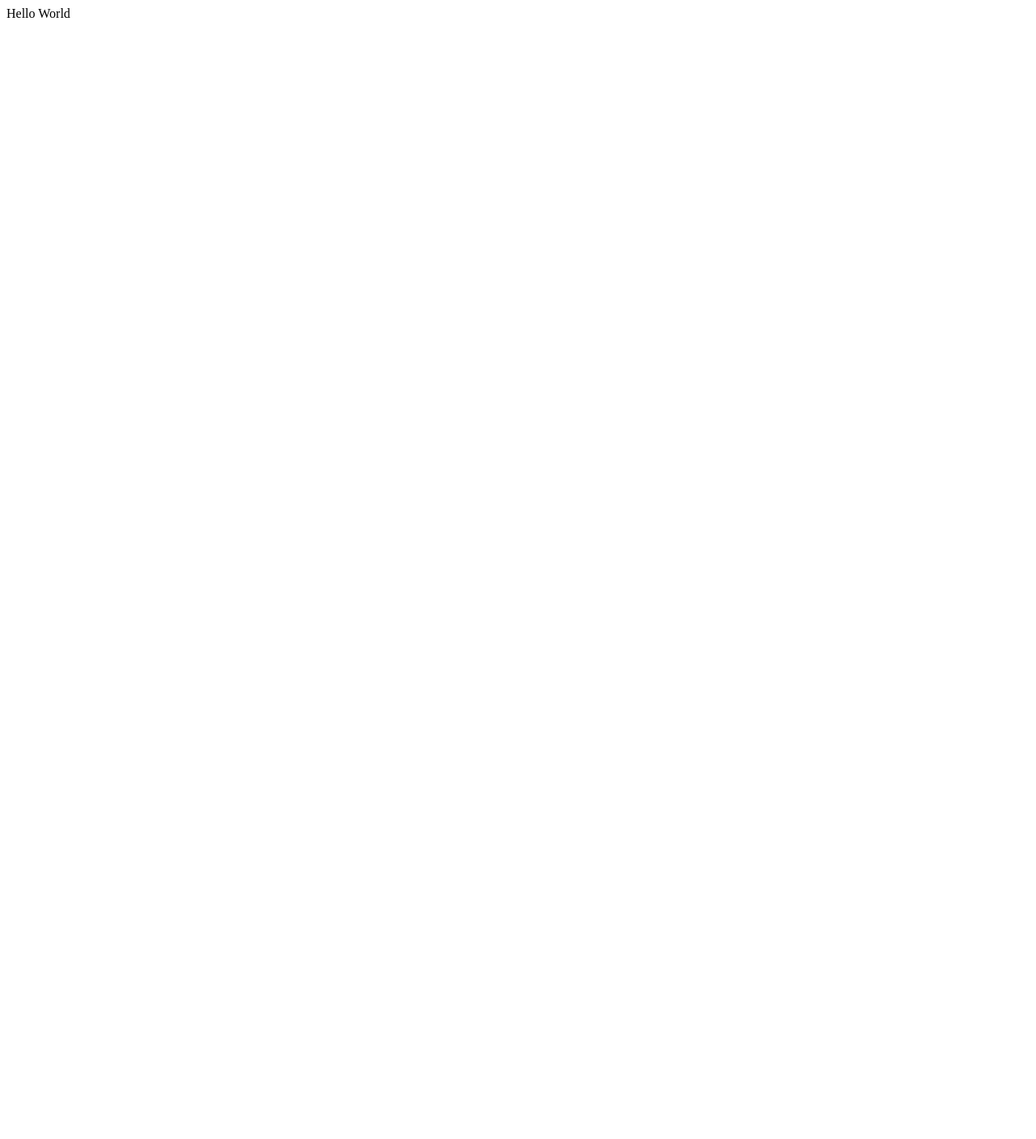
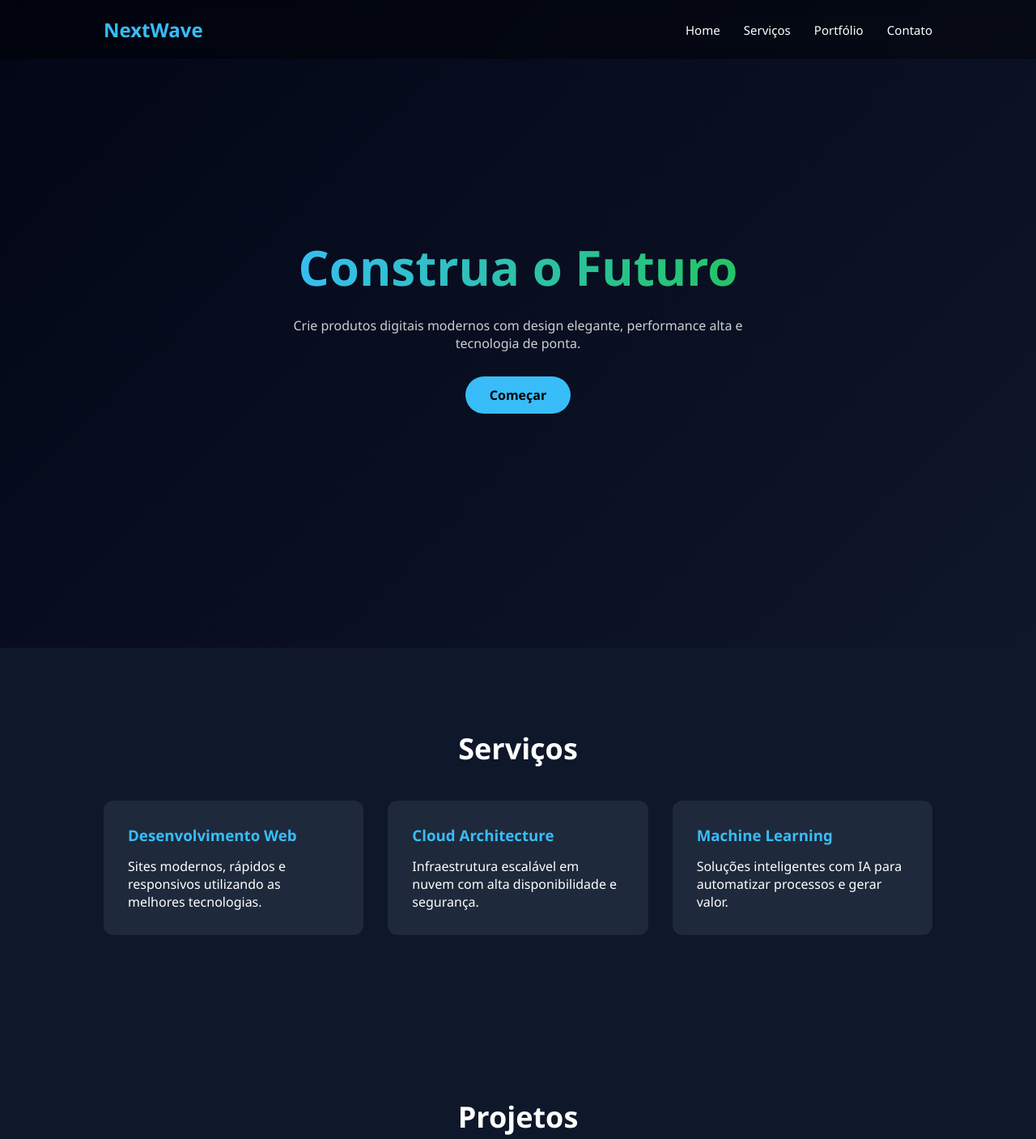
Before and after one commit to HSantana04/aula-nuvem, a plain HTML site: page index.html in a window 1280 px wide. Shown: the top 1407 px of the page at 81% size. Before the commit the page ends 800 px from the top, so only its background shows below. Drawn offline with Linux system fonts and the light colour scheme.

Commit message:
Update index.html

```diff
--- a/index.html
+++ b/index.html
@@ -1,11 +1,333 @@
 <!DOCTYPE html>
-<html lang="en">
+<html lang="pt-BR">
 <head>
-    <meta charset="UTF-8">
-    <meta name="viewport" content="width=device-width, initial-scale=1.0">
-    <title>Document</title>
+<meta charset="UTF-8">
+<meta name="viewport" content="width=device-width, initial-scale=1.0">
+<title>NextWave</title>
+
+<style>
+
+*{
+margin:0;
+padding:0;
+box-sizing:border-box;
+font-family:Segoe UI,Arial;
+}
+
+body{
+background:#0f172a;
+color:white;
+scroll-behavior:smooth;
+}
+
+header{
+position:fixed;
+top:0;
+width:100%;
+display:flex;
+justify-content:space-between;
+align-items:center;
+padding:20px 10%;
+background:rgba(0,0,0,0.4);
+backdrop-filter:blur(10px);
+z-index:1000;
+}
+
+.logo{
+font-size:24px;
+font-weight:bold;
+color:#38bdf8;
+}
+
+nav a{
+color:white;
+margin-left:25px;
+text-decoration:none;
+font-size:15px;
+transition:0.3s;
+}
+
+nav a:hover{
+color:#38bdf8;
+}
+
+.hero{
+height:100vh;
+display:flex;
+align-items:center;
+justify-content:center;
+text-align:center;
+padding:0 20px;
+background:linear-gradient(135deg,#020617,#0f172a);
+}
+
+.hero h1{
+font-size:60px;
+margin-bottom:20px;
+background:linear-gradient(90deg,#38bdf8,#22c55e);
+-webkit-background-clip:text;
+color:transparent;
+}
+
+.hero p{
+max-width:600px;
+margin:auto;
+opacity:0.8;
+}
+
+.btn{
+margin-top:30px;
+display:inline-block;
+padding:12px 30px;
+border-radius:30px;
+background:#38bdf8;
+color:black;
+text-decoration:none;
+font-weight:bold;
+transition:0.3s;
+}
+
+.btn:hover{
+transform:scale(1.05);
+}
+
+section{
+padding:100px 10%;
+}
+
+.section-title{
+font-size:36px;
+margin-bottom:40px;
+text-align:center;
+}
+
+.services{
+display:grid;
+grid-template-columns:repeat(auto-fit,minmax(250px,1fr));
+gap:30px;
+}
+
+.card{
+background:#1e293b;
+padding:30px;
+border-radius:12px;
+transition:0.3s;
+}
+
+.card:hover{
+transform:translateY(-10px);
+background:#334155;
+}
+
+.card h3{
+margin-bottom:15px;
+color:#38bdf8;
+}
+
+.portfolio{
+display:grid;
+grid-template-columns:repeat(auto-fit,minmax(300px,1fr));
+gap:25px;
+}
+
+.project{
+height:200px;
+border-radius:10px;
+overflow:hidden;
+position:relative;
+}
+
+.project img{
+width:100%;
+height:100%;
+object-fit:cover;
+transition:0.5s;
+}
+
+.project:hover img{
+transform:scale(1.1);
+}
+
+.project span{
+position:absolute;
+bottom:10px;
+left:10px;
+background:rgba(0,0,0,0.6);
+padding:5px 10px;
+border-radius:5px;
+}
+
+.contact{
+text-align:center;
+}
+
+input,textarea{
+width:100%;
+padding:12px;
+margin:10px 0;
+border:none;
+border-radius:6px;
+}
+
+button{
+padding:12px 25px;
+border:none;
+border-radius:20px;
+background:#38bdf8;
+cursor:pointer;
+font-weight:bold;
+}
+
+footer{
+text-align:center;
+padding:30px;
+background:#020617;
+margin-top:50px;
+}
+
+@media(max-width:700px){
+
+.hero h1{
+font-size:40px;
+}
+
+header{
+padding:15px 5%;
+}
+
+}
+
+</style>
 </head>
+
 <body>
-    Hello World
+
+<header>
+
+<div class="logo">NextWave</div>
+
+<nav>
+<a href="#home">Home</a>
+<a href="#services">Serviços</a>
+<a href="#portfolio">Portfólio</a>
+<a href="#contact">Contato</a>
+</nav>
+
+</header>
+
+<section class="hero" id="home">
+
+<div>
+
+<h1>Construa o Futuro</h1>
+
+<p>
+Crie produtos digitais modernos com design elegante, performance alta
+e tecnologia de ponta.
+</p>
+
+<a class="btn" href="#services">Começar</a>
+
+</div>
+
+</section>
+
+<section id="services">
+
+<h2 class="section-title">Serviços</h2>
+
+<div class="services">
+
+<div class="card">
+<h3>Desenvolvimento Web</h3>
+<p>
+Sites modernos, rápidos e responsivos utilizando as melhores tecnologias.
+</p>
+</div>
+
+<div class="card">
+<h3>Cloud Architecture</h3>
+<p>
+Infraestrutura escalável em nuvem com alta disponibilidade e segurança.
+</p>
+</div>
+
+<div class="card">
+<h3>Machine Learning</h3>
+<p>
+Soluções inteligentes com IA para automatizar processos e gerar valor.
+</p>
+</div>
+
+</div>
+
+</section>
+
+<section id="portfolio">
+
+<h2 class="section-title">Projetos</h2>
+
+<div class="portfolio">
+
+<div class="project">
+<img src="https://picsum.photos/500/300?1">
+<span>Projeto 1</span>
+</div>
+
+<div class="project">
+<img src="https://picsum.photos/500/300?2">
+<span>Projeto 2</span>
+</div>
+
+<div class="project">
+<img src="https://picsum.photos/500/300?3">
+<span>Projeto 3</span>
+</div>
+
+</div>
+
+</section>
+
+<section id="contact">
+
+<h2 class="section-title">Contato</h2>
+
+<div class="contact">
+
+<input type="text" placeholder="Seu nome">
+
+<input type="email" placeholder="Seu email">
+
+<textarea rows="5" placeholder="Mensagem"></textarea>
+
+<button onclick="send()">Enviar</button>
+
+</div>
+
+</section>
+
+<footer>
+
+<p>© 2026 NextWave - Todos os direitos reservados</p>
+
+</footer>
+
+<script>
+
+function send(){
+alert("Mensagem enviada!");
+}
+
+window.addEventListener("scroll",()=>{
+const header=document.querySelector("header")
+if(window.scrollY>50){
+header.style.background="rgba(0,0,0,0.8)"
+}else{
+header.style.background="rgba(0,0,0,0.4)"
+}
+})
+
+</script>
+
 </body>
 </html>
```
